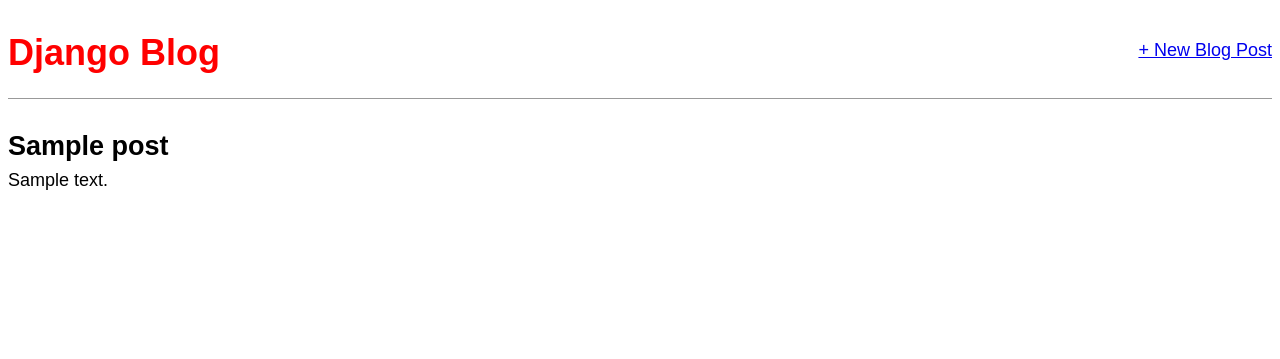
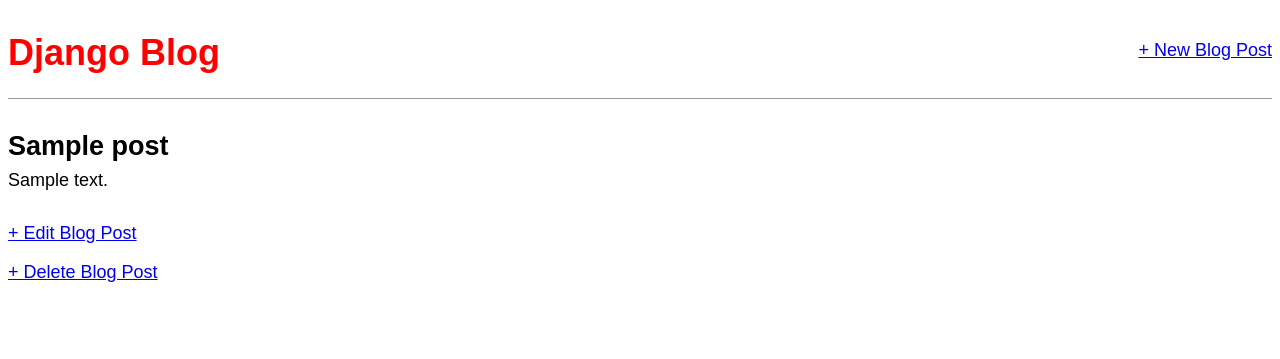
Before and after one commit to alex1the1great/Blog-App, a Django app: page /post/1/ in a window 1280 px wide. Shown: the top 359 px of the page. Run offline with Django 3.2, Linux system fonts and the light colour scheme; tables that the repository leaves empty hold one stand-in row (values such as "Sample post").

Commit message:
feat: update and delete post

```diff
--- a/blog/urls.py
+++ b/blog/urls.py
@@ -1,9 +1,17 @@
 from django.urls import path
 
-from .views import BlogListView, BlogDetailView, BlogCreateView
+from .views import (
+    BlogListView,
+    BlogDetailView,
+    BlogCreateView,
+    BlogUpdateView,
+    BlogDeleteView
+)
 
 urlpatterns = [
     path('', BlogListView.as_view(), name='home'),
+    path('post/<int:pk>/delete/', BlogDeleteView.as_view(), name='post_delete'),
+    path('post/<int:pk>/edit/', BlogUpdateView.as_view(), name='post_edit'),
     path('post/new/', BlogCreateView.as_view(), name='post_new'),
     path('post/<int:pk>/', BlogDetailView.as_view(), name='post_detail')
 ]
--- a/blog/views.py
+++ b/blog/views.py
@@ -1,4 +1,6 @@
-from django.views.generic import ListView, DetailView, CreateView
+from django.views.generic import ListView, DetailView
+from django.views.generic.edit import CreateView, UpdateView, DeleteView
+from django.urls import reverse_lazy
 
 from .models import Post
 
@@ -17,3 +19,15 @@
     model = Post
     template_name = 'post_new.html'
     fields = ['title', 'author', 'body']
+
+
+class BlogUpdateView(UpdateView):
+    model = Post
+    template_name = 'post_edit.html'
+    fields = ['title', 'body']
+
+
+class BlogDeleteView(DeleteView):
+    model = Post
+    template_name = 'post_delete.html'
+    success_url = reverse_lazy('home')
--- a/templates/post_detail.html
+++ b/templates/post_detail.html
@@ -5,4 +5,7 @@
         <h2>{{ post.title }}</h2>
         <p>{{ post.body }}</p>
     </div>
+
+    <p><a href="{% url 'post_edit' post.pk %}">+ Edit Blog Post</a></p>
+    <p><a href="{% url 'post_delete' post.pk %}">+ Delete Blog Post</a></p>
 {% endblock content %}
```
Also changed, not shown: templates/post_delete.html (added, +10 -0 lines), templates/post_edit.html (added, +10 -0 lines).
